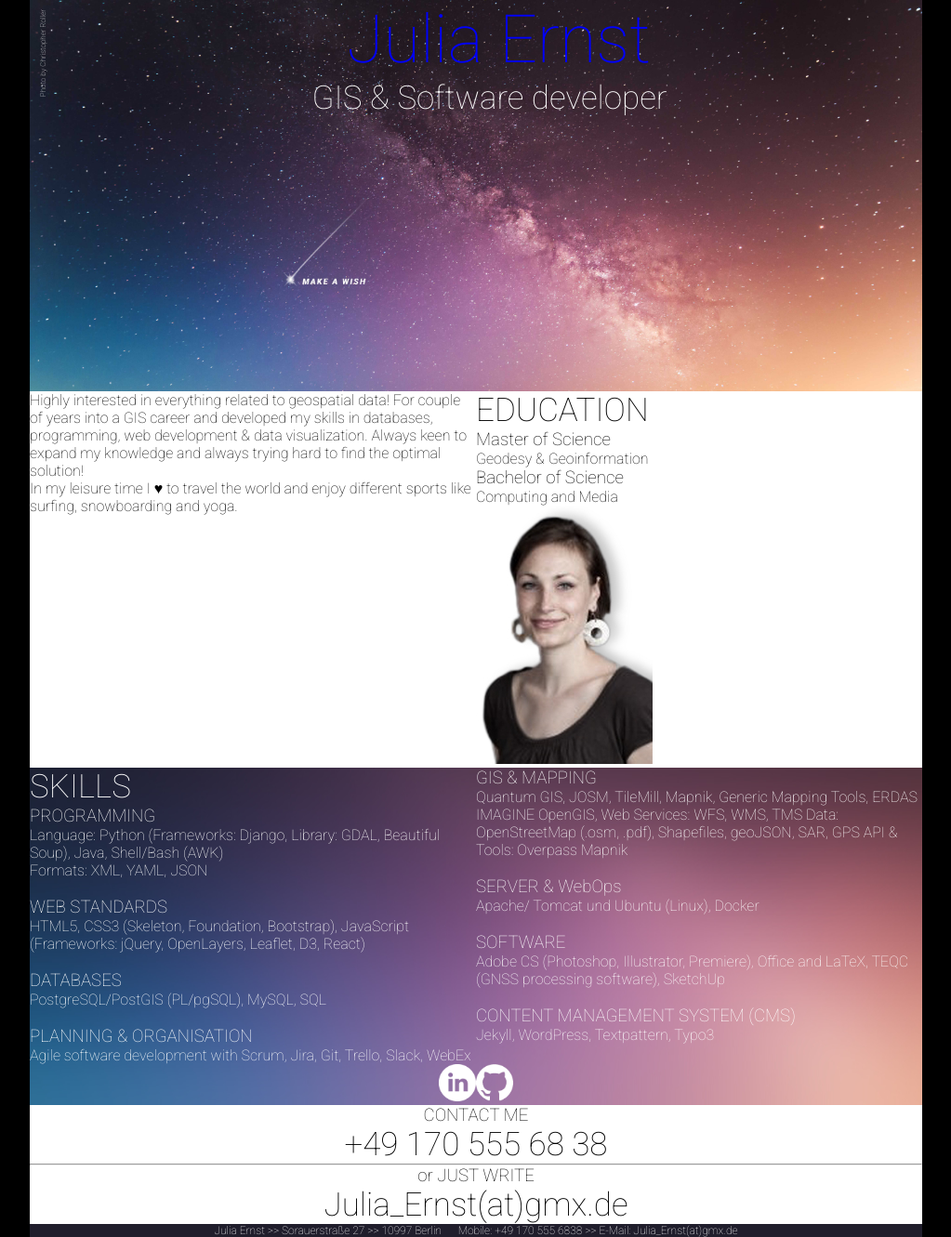
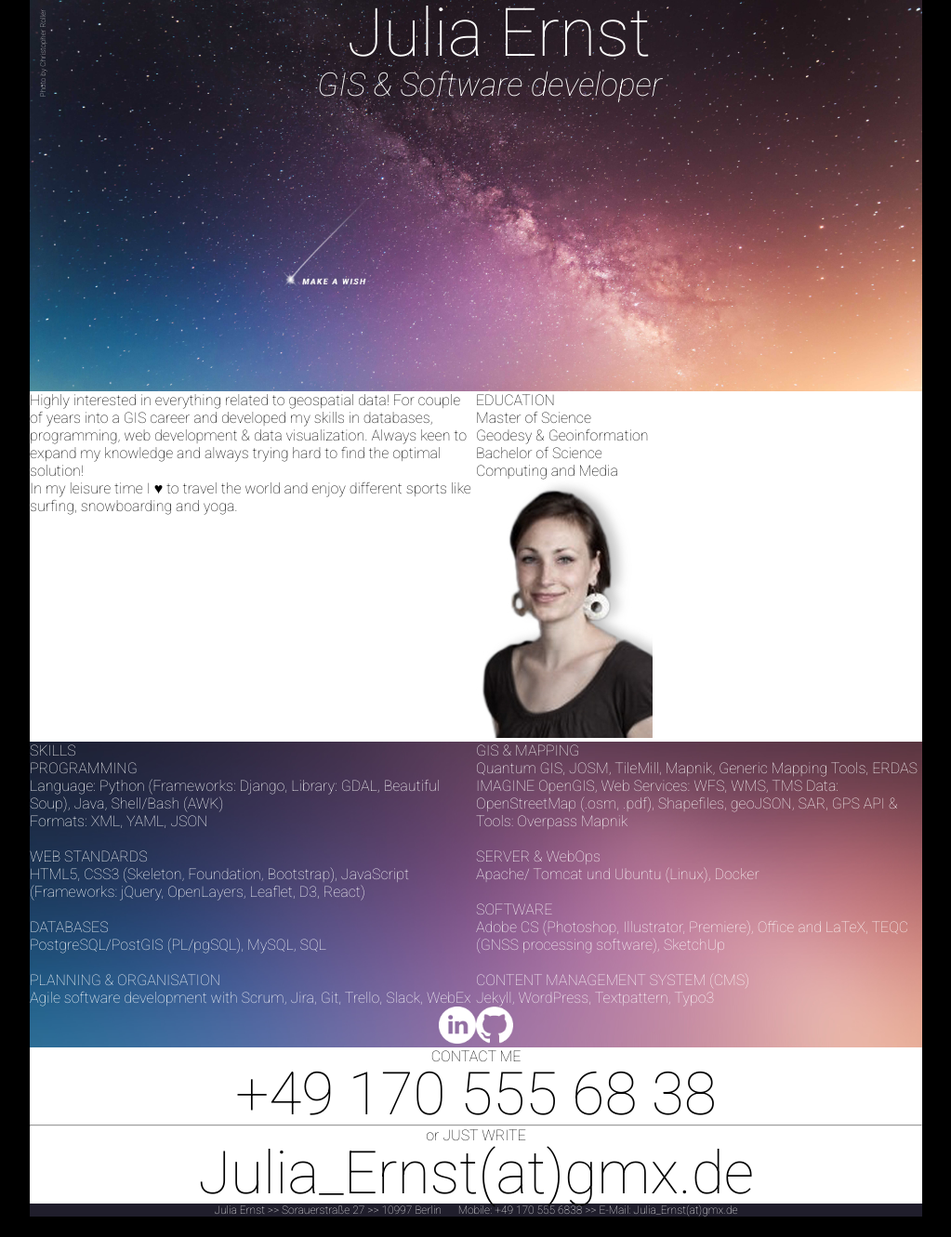
Before and after one commit to missserious/juliaernst, a Jekyll site: the page built from index.html, in a window 1280 px wide. Shown: the whole page at 93% size, without its empty margins (128-1151 px from the left). Built offline with Jekyll 4.4.1, drawn with Linux system fonts in a browser that asks for light colours; after the commit the page ends 1309 px from its top, so only the background shows below that.

Commit message:
update layout

```diff
--- a/css/styles.scss
+++ b/css/styles.scss
@@ -34,6 +34,10 @@
     background: url('../img/bckgnd.jpg') center no-repeat;
   }
 
+  h3 {
+      font-size: 64px;
+  }
+
   .box-2 {
       /* grid im grid */
       display: grid;
--- a/css/stylesMobil.scss
+++ b/css/stylesMobil.scss
@@ -21,20 +21,30 @@ body {
 }
 
 /* TODO: Schriften h1 bis h6 definieren */
+/*
+ * h1 : 72px (mobil)    |     82px
+ * h2 : 72px (mobil)    |     82px
+ *
+ *
+ */
+
+
 h1 {
     font-size: 72px;
-    color: blue;
+    line-height: 1.0;
 }
 
 h2 {
     font-size: 35px;
+    line-height: 1.15;
+}
+
+h3 {
+    font-size: 35px;
+    line-height: 1.0;
 }
 
 /*
-h3 {
-    font-size: px;
-}
-
 h4 {
     font-size: px;
 }*/
@@ -56,6 +66,7 @@ header h1 {
 
 header h2 {
     text-align: center;
+    font-style: italic;
 }
 
 header h6 {
--- a/index.html
+++ b/index.html
@@ -20,10 +20,10 @@ author: Julia
 
   <div class="box-2">
     <div class="edjucation">
-      <h2>EDUCATION</h2>
-      <h3>Master of Science</h3>
+      <h4>EDUCATION</h4>
+      <h4>Master of Science</h4>
       <p>Geodesy &amp; Geoinformation</p>
-      <h3>Bachelor of Science</h3>
+      <h4>Bachelor of Science</h4>
       <p>Computing and Media</p>
     </div>
     <div class="picture">
@@ -32,41 +32,41 @@ author: Julia
   </div>
 
   <div class="box-3">
-    <h2>SKILLS</h2>
+    <h4>SKILLS</h4>
 
     <!-- TODO: container >> div einfuegen -->
-    <h3>PROGRAMMING</h3>
+    <h4>PROGRAMMING</h4>
     <p>Language: Python (Frameworks: Django, Library: GDAL, Beautiful Soup), Java, Shell/Bash (AWK)</p>
     <p>Formats: XML, YAML, JSON</p>
     <br/>
 
-    <h3>WEB STANDARDS</h3>
+    <h4>WEB STANDARDS</h4>
     <p>HTML5, CSS3 (Skeleton, Foundation, Bootstrap), JavaScript (Frameworks: jQuery, OpenLayers, Leaflet, D3, React)</p>
     <br/>
 
-    <h3>DATABASES</h3>
+    <h4>DATABASES</h4>
     <p>PostgreSQL/PostGIS (PL/pgSQL), MySQL, SQL</p>
     <br/>
 
-    <h3>PLANNING &amp; ORGANISATION</h3>
+    <h4>PLANNING &amp; ORGANISATION</h4>
     <p>Agile software development with Scrum, Jira, Git, Trello, Slack, WebEx</p>
   </div>
 
   <div class="box-4">
-    <h3>GIS &amp; MAPPING</h3>
+    <h4>GIS &amp; MAPPING</h4>
     <p>Quantum GIS, JOSM, TileMill, Mapnik, Generic Mapping Tools, ERDAS IMAGINE OpenGIS,
     Web Services: WFS, WMS, TMS Data: OpenStreetMap (.osm, .pdf), Shapefiles, geoJSON, SAR, GPS API &amp; Tools: Overpass Mapnik</p>
     <br/>
 
-    <h3>SERVER &amp; WebOps</h3>
+    <h4>SERVER &amp; WebOps</h4>
     <p>Apache/ Tomcat und Ubuntu (Linux), Docker</p>
     <br/>
 
-    <h3>SOFTWARE</h3>
+    <h4>SOFTWARE</h4>
     <p>Adobe CS (Photoshop, Illustrator, Premiere), Office and LaTeX, TEQC (GNSS processing software), SketchUp</p>
     <br/>
 
-    <h3>CONTENT MANAGEMENT SYSTEM (CMS)</h3>
+    <h4>CONTENT MANAGEMENT SYSTEM (CMS)</h4>
     <p>Jekyll, WordPress, Textpattern, Typo3</p>
   </div>
 
@@ -83,9 +83,9 @@ author: Julia
   <div class="bckgnd"></div>
 
   <div class="box-6">
-    <h3>CONTACT ME</h3>
-    <h2>+49 170 555 68 38</h2>
+    <h4>CONTACT ME</h4>
+    <h3>+49 170 555 68 38</h3>
     <hr>
-    <h3>or JUST WRITE</h3>
-    <h2>Julia_Ernst(at)gmx.de</h2>
+    <h4>or JUST WRITE</h4>
+    <h3>Julia_Ernst(at)gmx.de</h3>
   </div>
```
